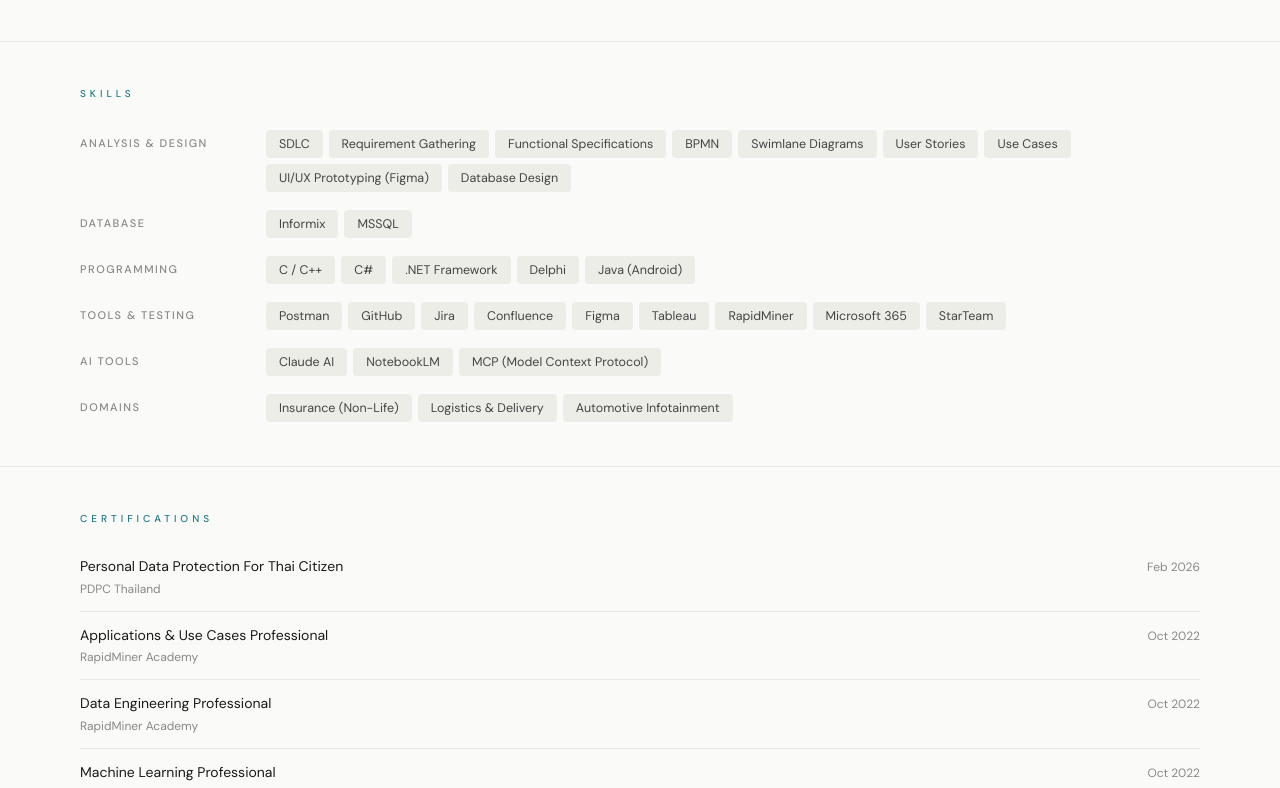
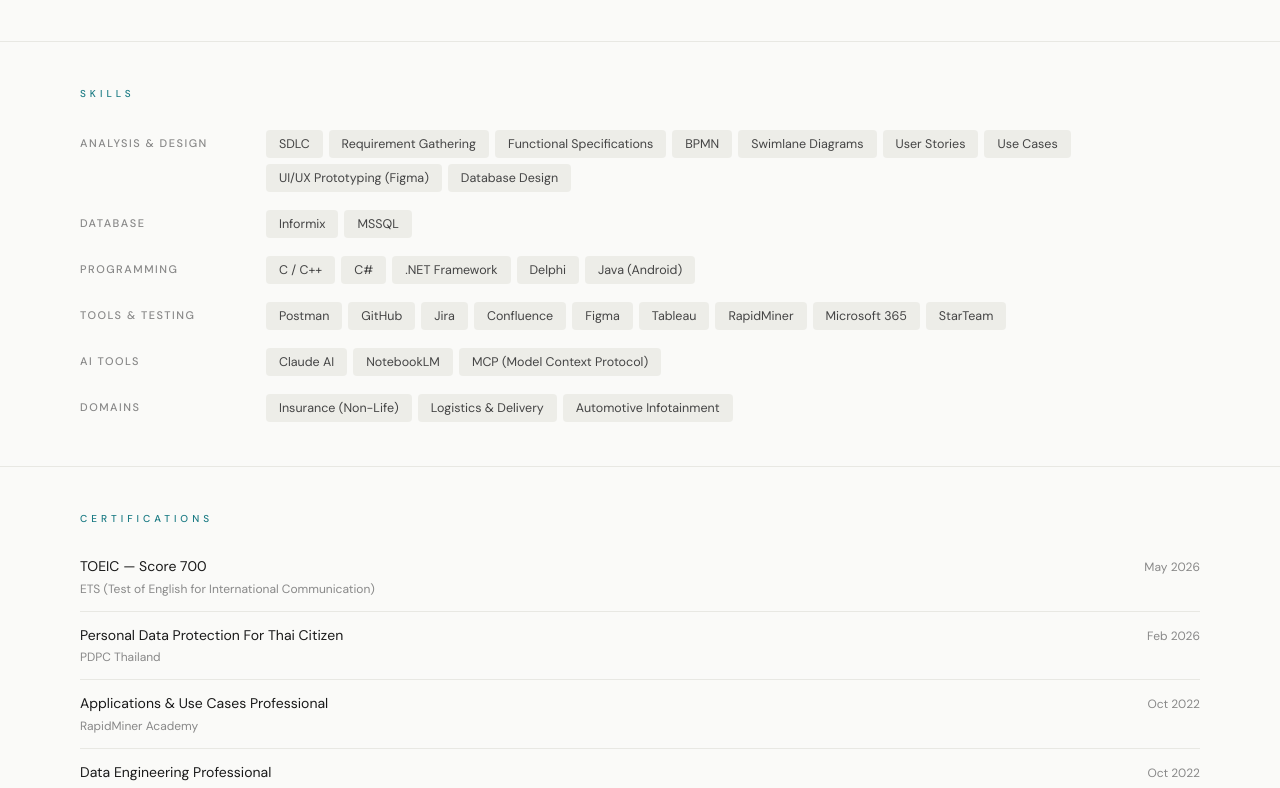
Before and after one commit to patttspaces/Resume, a plain HTML site: page index.html in a window 1280 px wide. Shown: the part 2012-2800 px from the top of the page. Drawn offline with nearby package versions, Linux system fonts and the light colour scheme.

Commit message:
Update Email and TOEIC score.

```diff
--- a/index.html
+++ b/index.html
@@ -366,7 +366,7 @@
     <div class="contact-row">
         <span>
             <svg viewBox="0 0 24 24" fill="none" stroke="currentColor" stroke-width="2"><rect x="2" y="4" width="20" height="16" rx="2"/><path d="m2 7 10 7 10-7"/></svg>
-            <a href="mailto:patttaz@gmail.com">patttaz@gmail.com</a>
+            <a href="mailto:chanunpornb.work@gmail.com">chanunpornb.work@gmail.com</a>
         </span>
         <span>
             <svg viewBox="0 0 24 24" fill="none" stroke="currentColor" stroke-width="2"><path d="M22 16.92v3a2 2 0 0 1-2.18 2 19.8 19.8 0 0 1-8.63-3.07A19.5 19.5 0 0 1 4.69 12a19.8 19.8 0 0 1-3.07-8.67A2 2 0 0 1 3.6 1.27h3a2 2 0 0 1 2 1.72c.13.96.36 1.9.7 2.81a2 2 0 0 1-.45 2.11L7.91 9a16 16 0 0 0 6.09 6.09l1.09-1.09a2 2 0 0 1 2.11-.45c.91.34 1.85.57 2.81.7A2 2 0 0 1 22 16.92z"/></svg>
@@ -567,6 +567,13 @@
     <div class="cert-list">
         <div class="cert-item">
             <div class="cert-left">
+                <span class="cert-name">TOEIC &mdash; Score 700</span>
+                <span class="cert-issuer">ETS (Test of English for International Communication)</span>
+            </div>
+            <span class="cert-date">May 2026</span>
+        </div>
+        <div class="cert-item">
+            <div class="cert-left">
                 <span class="cert-name">Personal Data Protection For Thai Citizen</span>
                 <span class="cert-issuer">PDPC Thailand</span>
             </div>
```
